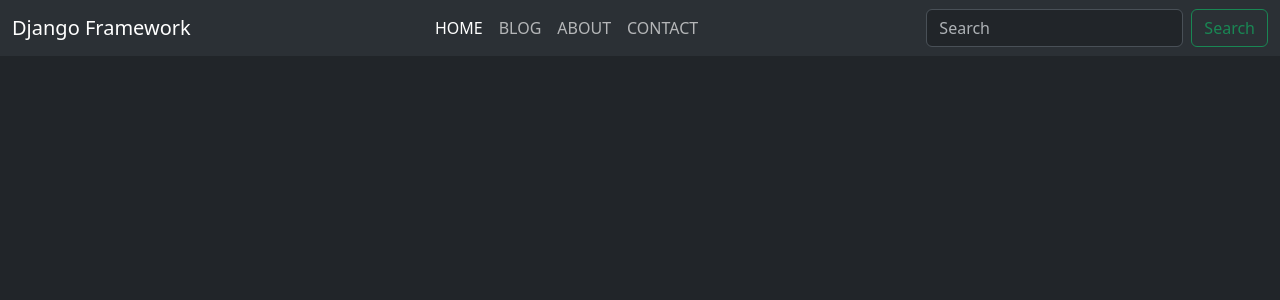
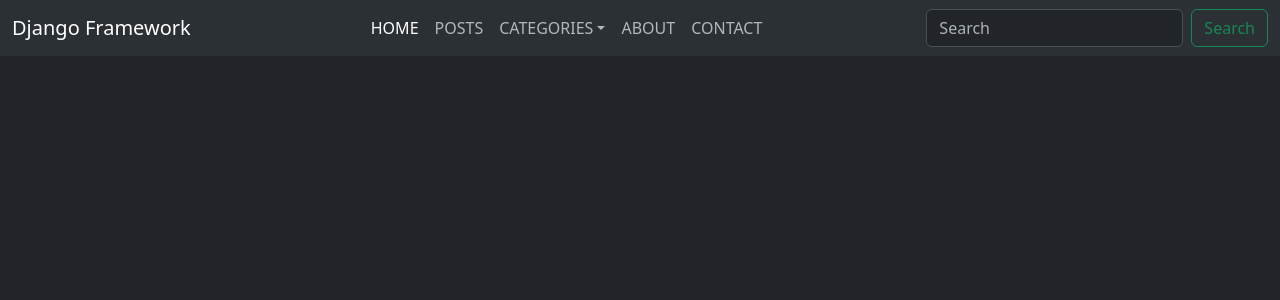
Before and after one commit to iammuhit/django-quickstart, a Django app: template app/templates/layouts/base.html in a window 1280 px wide. Shown: the top 300 px of the page. Run offline with Django 5.2, Linux system fonts and the light colour scheme; the template is opened without the code that fills it, so the values that code supplies are empty; some libraries are stand-ins or nearby versions.

Commit message:
update primary navigation

```diff
--- a/app/templates/partials/navigation.html
+++ b/app/templates/partials/navigation.html
@@ -1,19 +1,29 @@
+{% load i18n %}
+
 <nav class="navbar navbar-expand-lg bg-body-tertiary">
     <div class="container-fluid">
-        <a class="navbar-brand" href="#">Django Framework</a>
+        <a class="navbar-brand" href="#">{% trans 'Django Framework' %}</a>
         <button class="navbar-toggler" type="button" data-bs-toggle="collapse" data-bs-target="#navbar-primary" aria-controls="navbar-primary" aria-expanded="false" aria-label="Toggle navigation">
             <span class="navbar-toggler-icon"></span>
         </button>
         <div class="collapse navbar-collapse" id="navbar-primary">
             <ul class="navbar-nav mx-auto mb-2 mb-lg-0">
-                <li class="nav-item"><a class="nav-link text-uppercase active" aria-current="page" href="/">Home</a></li>
-                <li class="nav-item"><a class="nav-link text-uppercase" href="#">Blog</a></li>
-                <li class="nav-item"><a class="nav-link text-uppercase" href="#">About</a></li>
-                <li class="nav-item"><a class="nav-link text-uppercase" href="#">Contact</a></li>
+                <li class="nav-item"><a class="nav-link text-uppercase active" aria-current="page" href="/">{% trans 'Home' %}</a></li>
+                <li class="nav-item"><a class="nav-link text-uppercase" href="{% url 'app.modules.posts:posts.index' %}">{% trans 'Posts' %}</a></li>
+                <li class="nav-item dropdown">
+                    <a class="nav-link dropdown-toggle text-uppercase" data-bs-toggle="dropdown" href="{% url 'app.modules.posts:categories.index' %}" role="button" aria-expanded="false">{% trans 'Categories' %}</a>
+                    <ul class="dropdown-menu">
+                        {% for category in categories %}
+                            <li><a class="dropdown-item" href="{% url 'app.modules.posts:categories.view' slug=category.slug %}">{{ category.name }}</a></li>
+                        {% endfor %}
+                    </ul>
+                </li>
+                <li class="nav-item"><a class="nav-link text-uppercase" href="#">{% trans 'About' %}</a></li>
+                <li class="nav-item"><a class="nav-link text-uppercase" href="#">{% trans 'Contact' %}</a></li>
             </ul>
             <form class="d-flex" role="search">
-                <input class="form-control me-2" type="search" placeholder="Search" aria-label="Search" />
-                <button class="btn btn-outline-success" type="submit">Search</button>
+                <input class="form-control me-2" type="search" placeholder="{% trans 'Search' %}" aria-label="Search" />
+                <button class="btn btn-outline-success" type="submit">{% trans 'Search' %}</button>
             </form>
         </div>
     </div>
```
